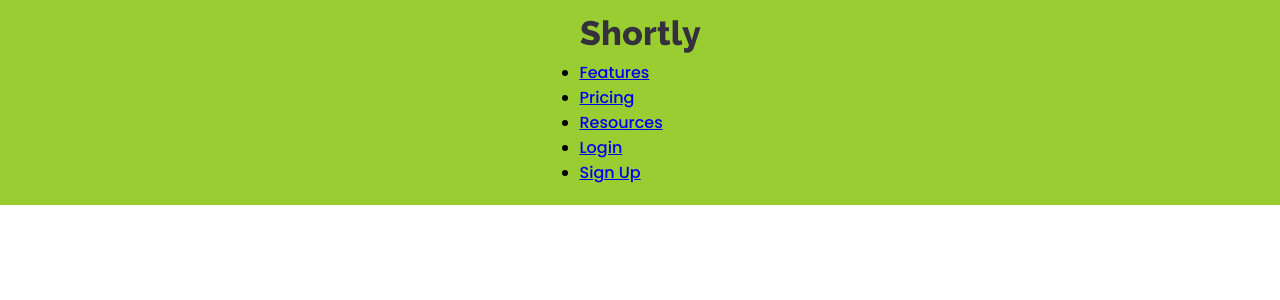
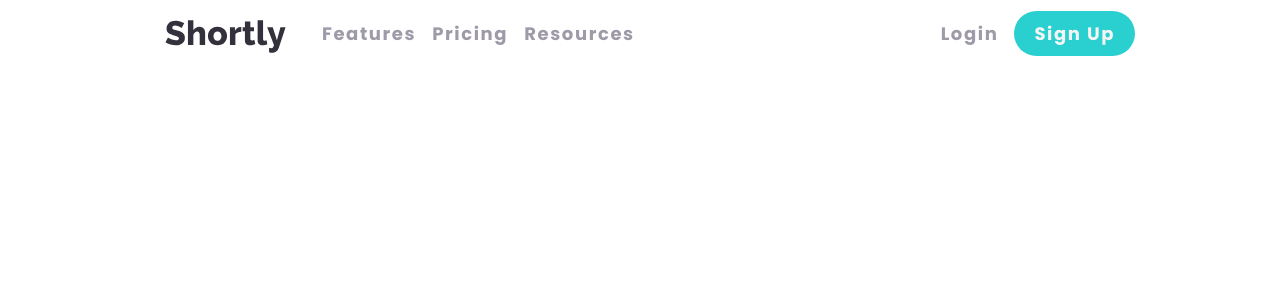
Before and after one commit to Diego-Girao/urls-shortening, a React (Vite) app: page / in a window 1280 px wide. Shown: the top 300 px of the page. Built offline with nearby package versions, Linux system fonts and the light colour scheme.

Commit message:
style: estilizacao e posicionamento do header

```diff
--- a/src/components/Header.jsx
+++ b/src/components/Header.jsx
@@ -5,11 +5,11 @@ import logoUrl from "../assets/images/logo.svg"
 export function Header() {
 	return (
 		<header className={styles.header}>
-			<nav className="nav-list">
+			<nav className={styles.navList}>
 				<a className="logo" href="/">
 					<img src={logoUrl} alt="logo do Shortly" />
 				</a>
-				<ul className="nav-list-item">
+				<ul>
 					<li>
 						<a href="#Features">Features</a>
 					</li>
@@ -19,11 +19,17 @@ export function Header() {
 					<li>
 						<a href="#Resources">Resources</a>
 					</li>
+				</ul>
+			</nav>
+			<nav className={styles.navListLogin}>
+				<ul>
 					<li>
 						<a href="#Login">Login</a>
 					</li>
-					<li>
-						<a href="#SignUp">Sign Up</a>
+					<li className={styles.signUpButton}>
+						<a className={styles.signUp} href="#signup">
+							Sign Up
+						</a>
 					</li>
 				</ul>
 			</nav>
--- a/src/components/Header.module.css
+++ b/src/components/Header.module.css
@@ -1,8 +1,81 @@
 .header {
 	display: flex;
-	justify-content: center;
+	justify-content: space-around;
 	/* border: 1px solid blue; */
 	/* height: 80px; */
-	padding: 1.25rem 0;
-	background: yellowgreen;
+	padding: 1.25rem 0 1.25rem 1.25rem;
+	/* background: yellowgreen; */
+	font-size: 1.125rem;
 }
+
+.navList {
+	display: flex;
+	align-items: flex-start;
+}
+
+.navList > ul {
+	list-style: none;
+	display: flex;
+	padding: 0 0 0 20px;
+}
+
+.navList li {
+	letter-spacing: 0.1rem;
+	margin-left: 1rem;
+}
+
+.navlist li,
+a {
+	text-decoration: none;
+	color: var(--grayish-violet);
+	font-weight: 700;
+	transition: 0.4s;
+}
+
+.navlist li,
+a:hover {
+	color: var(--dark-violet);
+}
+
+.navListLogin {
+	display: flex;
+	align-items: flex-start;
+}
+
+.navListLogin > ul {
+	list-style: none;
+	display: flex;
+}
+
+.navListLogin li {
+	letter-spacing: 0.1rem;
+	margin-left: 1rem;
+}
+
+.navlistLogin li,
+a {
+	text-decoration: none;
+	color: var(--grayish-violet);
+	font-weight: 700;
+	transition: 0.4s;
+}
+
+.navlistLogin li,
+a:hover {
+	color: var(--dark-violet);
+}
+
+.signUp {
+	background: var(--cyan);
+	border: none;
+	border-radius: 50px;
+	color: var(--white);
+	cursor: pointer;
+	padding: 10px 20px;
+	text-align: center;
+}
+
+.signUpButton a:hover {
+	opacity: 0.5;
+	color: var(--white);
+}
```
